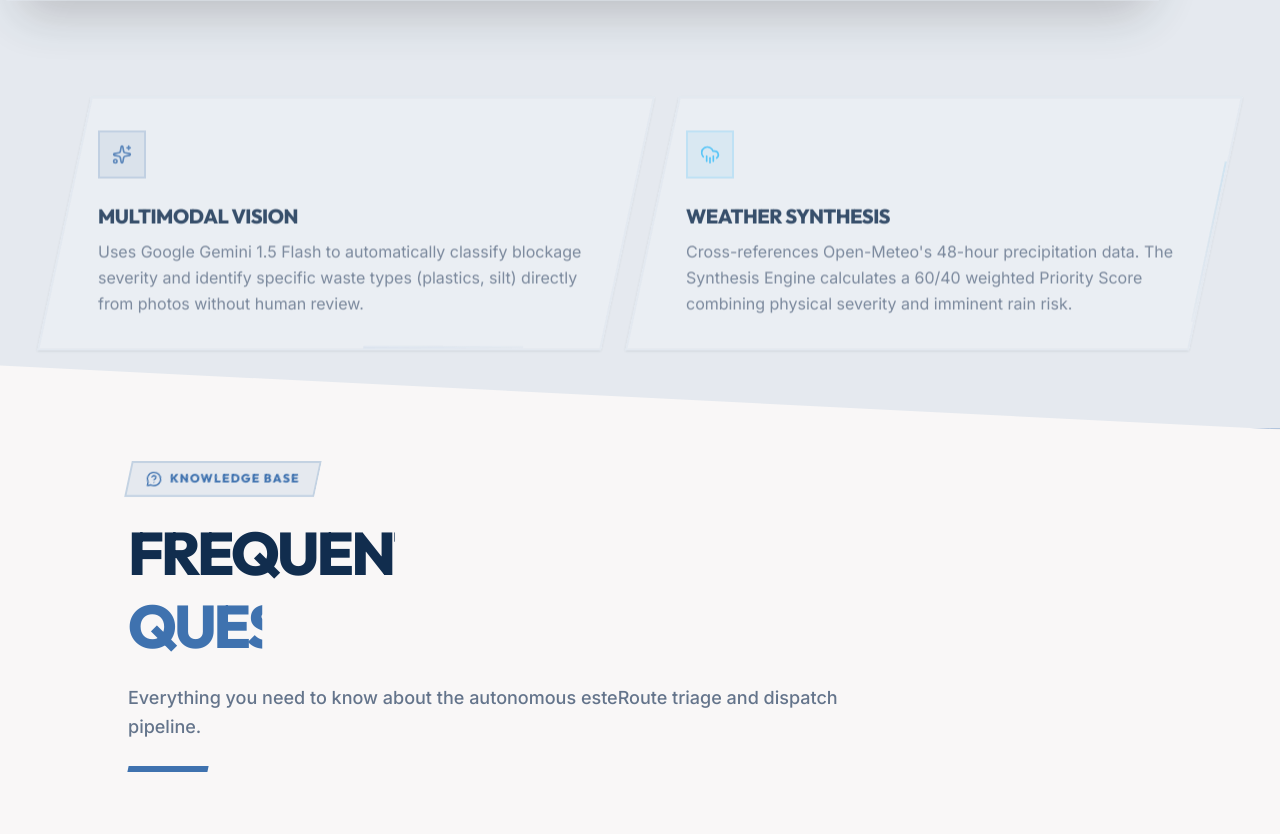
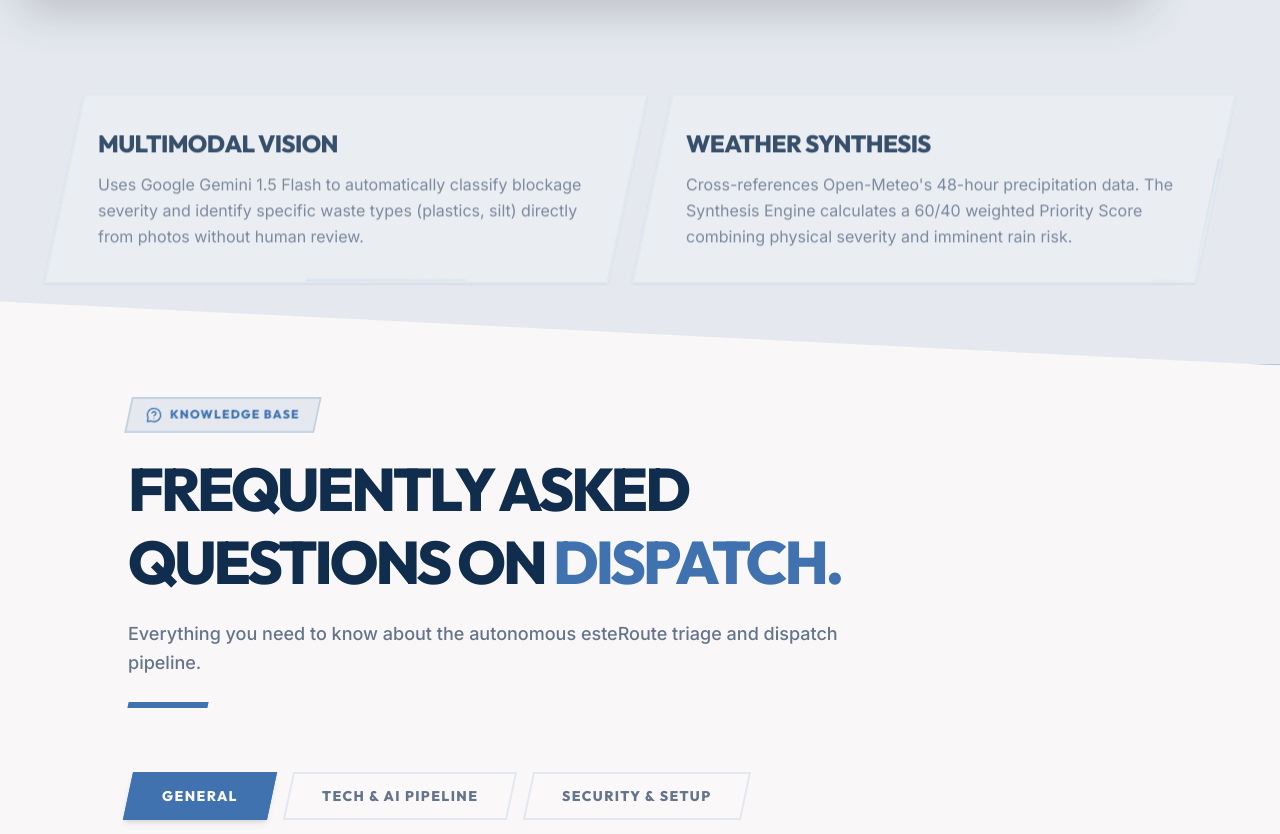
Before and after one commit to Goldenavs/esteRoute, a React (Vite) app in the folder frontend/: page /login in a window 1280 px wide. Shown: the part 3450-4284 px from the top of the page. Built offline with nearby package versions, Linux system fonts and the light colour scheme; no server answers.

Commit message:
feat(landing): add 3-word cycle to faqs header and remove icons from core engine bento cards

```diff
--- a/frontend/src/components/auth/sections/CoreEngineSection.tsx
+++ b/frontend/src/components/auth/sections/CoreEngineSection.tsx
@@ -452,10 +452,7 @@ export default function CoreEngineSection() {
               <BorderBeam delay={1.5} color="#60A5FA" />
               <div className="absolute inset-0 opacity-[0.03] bg-[linear-gradient(to_right,#80808012_1px,transparent_1px),linear-gradient(to_bottom,#80808012_1px,transparent_1px)] bg-[size:24px_24px] pointer-events-none scale-150" />
               <div className="md:skew-x-12 h-full flex flex-col justify-center">
-                <div className="w-12 h-12 bg-brand-primary/10 border-2 border-brand-primary/20 flex items-center justify-center mb-6">
-                  <Sparkles className="w-5 h-5 text-brand-primary" />
-                </div>
-                <h3 className="text-xl font-heading font-black text-text-primary uppercase tracking-tight mb-2">Multimodal Vision</h3>
+                <h3 className="text-xl md:text-2xl font-heading font-black text-text-primary uppercase tracking-tight mb-3">Multimodal Vision</h3>
                 <p className="text-text-secondary leading-relaxed text-sm md:text-base">
                   Uses Google Gemini 1.5 Flash to automatically classify blockage severity and identify specific waste types (plastics, silt) directly from photos without human review.
                 </p>
@@ -476,10 +473,7 @@ export default function CoreEngineSection() {
               <BorderBeam delay={3} color="#38BDF8" />
               <div className="absolute inset-0 opacity-[0.03] bg-[linear-gradient(to_right,#80808012_1px,transparent_1px),linear-gradient(to_bottom,#80808012_1px,transparent_1px)] bg-[size:24px_24px] pointer-events-none scale-150" />
               <div className="md:skew-x-12 h-full flex flex-col justify-center">
-                <div className="w-12 h-12 bg-[#38bdf8]/10 border-2 border-[#38bdf8]/20 flex items-center justify-center mb-6">
-                  <CloudRain className="w-5 h-5 text-[#38bdf8]" />
-                </div>
-                <h3 className="text-xl font-heading font-black text-text-primary uppercase tracking-tight mb-2">Weather Synthesis</h3>
+                <h3 className="text-xl md:text-2xl font-heading font-black text-text-primary uppercase tracking-tight mb-3">Weather Synthesis</h3>
                 <p className="text-text-secondary leading-relaxed text-sm md:text-base">
                   Cross-references Open-Meteo's 48-hour precipitation data. The Synthesis Engine calculates a 60/40 weighted Priority Score combining physical severity and imminent rain risk.
                 </p>
--- a/frontend/src/components/auth/sections/FaqsSection.tsx
+++ b/frontend/src/components/auth/sections/FaqsSection.tsx
@@ -1,4 +1,4 @@
-import React, { useState } from 'react';
+import React, { useState, useEffect } from 'react';
 import { motion, AnimatePresence, useScroll, useTransform } from 'framer-motion';
 import { ChevronDown, MessageCircleQuestion } from 'lucide-react';
 
@@ -45,26 +45,6 @@ const faqCategories: Record<string, {q: string, a: string}[]> = {
 
 const categoryNames = Object.keys(faqCategories);
 
-const ScrollWriteText = ({ children, className = "" }: { children: React.ReactNode, className?: string }) => {
-  const ref = React.useRef<HTMLDivElement>(null);
-  const { scrollYProgress } = useScroll({
-    target: ref,
-    offset: ["start 85%", "end 50%"]
-  });
-
-  const clipPath = useTransform(scrollYProgress, [0, 1], ["inset(-100% 100% -100% -100%)", "inset(-100% -100% -100% -100%)"]);
-
-  return (
-    <motion.div
-      ref={ref}
-      style={{ clipPath }}
-      className={`inline-block ${className}`}
-    >
-      {children}
-    </motion.div>
-  );
-};
-
 // Subtle, eye-friendly traveling perimeter highlight
 const BorderBeam = ({ delay = 0, color = "#60A5FA" }: { delay?: number; color?: string }) => (
   <div className="absolute inset-0 pointer-events-none overflow-hidden rounded-xl md:rounded-none z-10">
@@ -105,6 +85,17 @@ export default function FaqsSection() {
   const [activeCategory, setActiveCategory] = useState<string>(categoryNames[0]);
   const [openIndex, setOpenIndex] = useState<number | null>(0);
 
+  // Dynamic header cycling word (cycles every 3 seconds)
+  const [headerWordIndex, setHeaderWordIndex] = useState(0);
+  const headerWords = ['Platform.', 'Security.', 'Dispatch.'];
+
+  useEffect(() => {
+    const timer = setInterval(() => {
+      setHeaderWordIndex((prev) => (prev + 1) % 3);
+    }, 3000);
+    return () => clearInterval(timer);
+  }, []);
+
   const activeFaqs = faqCategories[activeCategory];
 
   const ref = React.useRef<HTMLElement>(null);
@@ -137,9 +128,25 @@ export default function FaqsSection() {
             <MessageCircleQuestion className="w-4 h-4 text-brand-primary skew-x-12 mr-2" />
             <span className="skew-x-12 text-xs font-heading font-black tracking-widest text-brand-primary uppercase">Knowledge Base</span>
           </div>
-          <h2 className="text-4xl lg:text-6xl font-heading font-black text-text-primary mb-4 flex flex-col items-start uppercase tracking-tighter leading-[1.08]">
-            <ScrollWriteText>Frequently Asked</ScrollWriteText>
-            <ScrollWriteText className="text-brand-primary mt-2">Questions.</ScrollWriteText>
+          <h2 className="text-4xl lg:text-6xl font-heading font-black text-text-primary mb-4 flex flex-col items-start tracking-tighter uppercase leading-[1.08]">
+            <span>Frequently Asked</span>
+            <span className="text-text-muted mt-2">
+              Questions on{' '}
+              <span className="relative inline-block overflow-hidden align-bottom">
+                <AnimatePresence mode="wait">
+                  <motion.span
+                    key={headerWordIndex}
+                    initial={{ y: '100%', opacity: 0 }}
+                    animate={{ y: '0%', opacity: 1 }}
+                    exit={{ y: '-100%', opacity: 0 }}
+                    transition={{ duration: 0.28, ease: 'easeOut' }}
+                    className="inline-block text-brand-primary"
+                  >
+                    {headerWords[headerWordIndex]}
+                  </motion.span>
+                </AnimatePresence>
+              </span>
+            </span>
           </h2>
           <p className="text-base md:text-lg text-text-secondary max-w-3xl mt-6 font-medium leading-relaxed">
             Everything you need to know about the autonomous esteRoute triage and dispatch pipeline.
```
